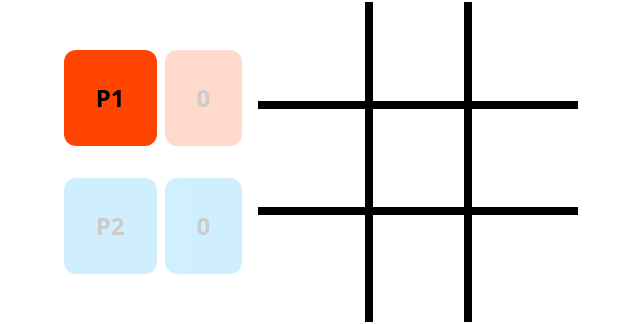
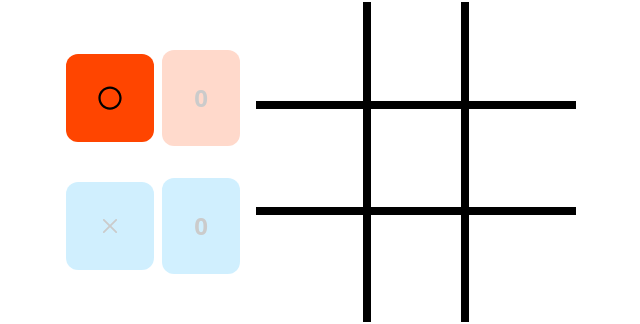
Before and after one commit to JC33340/minigames, a React (Vite) app: page /tictactoe in a window 1280 px wide. Shown: the part 142-466 px from the top of the page, without its empty margins (319-959 px from the left). Built offline with nearby package versions, Linux system fonts and the light colour scheme.

Commit message:
added RNG bomb addding function and number adding function together. Changed tic tac toe to indicate turns using X or O

```diff
--- a/src/games/minesweeper/MinesweeperGrid.tsx
+++ b/src/games/minesweeper/MinesweeperGrid.tsx
@@ -92,15 +92,8 @@ const MinesweeperGrid = ({ gridInfo }: MinesweeperGridType) => {
       currentBombIndex.forEach(index => {
         newGridTrack[index].isBomb = true;
       });
-      setGridTrack(newGridTrack);
-    }
-  }, [isFirstClick]);
 
-  //use effect for setting the numbers which indicate surrounding bombs
-  useEffect(() => {
-    if (!isFirstClick) {
-      const newGridTrack = [...gridTrack];
-      //adding numbers into grid boxes
+      //adding numbers into grid boxes to identify nearby bombs
       for (let i = 0; i < gridTrack.length; i++) {
         const squareIndexes = getSurroundingIndices(
           i,
@@ -110,9 +103,9 @@ const MinesweeperGrid = ({ gridInfo }: MinesweeperGridType) => {
 
         //seeing if any boxes in the 9x9 grids contain bombs
         let bombs = 0;
-        if (squareIndexes && gridTrack[i].isBomb === false) {
+        if (squareIndexes && newGridTrack[i].isBomb === false) {
           for (let j of squareIndexes) {
-            if (gridTrack[j].isBomb === true) {
+            if (newGridTrack[j].isBomb === true) {
               bombs += 1;
             }
           }
@@ -120,9 +113,10 @@ const MinesweeperGrid = ({ gridInfo }: MinesweeperGridType) => {
 
         newGridTrack[i].number = bombs;
       }
+
       setGridTrack(newGridTrack);
     }
-  }, [gridTrack]);
+  }, [isFirstClick]);
 
   //creating grid display
   const display = [];
--- a/src/games/tictactoe/TicTacToe.tsx
+++ b/src/games/tictactoe/TicTacToe.tsx
@@ -1,6 +1,8 @@
 import { ReactElement } from 'react';
 import Box from './Box';
 import { useState, useEffect } from 'react';
+import { RxCross2 } from 'react-icons/rx';
+import { FaRegCircle } from 'react-icons/fa';
 
 const TicTacToe = () => {
   const [winner, setWinner] = useState<{
@@ -101,7 +103,9 @@ const TicTacToe = () => {
             <div
               className={`${turn === 'p1' ? '' : 'opacity-20'} p-4 lg:p-8 rounded-xl bg-[#FF4500]`}
             >
-              <p>P1</p>
+              <p>
+                <FaRegCircle />
+              </p>
             </div>
             <div className="p-4 lg:p-8 rounded-xl bg-[#FF4500] opacity-20">
               <p>{score.p1}</p>
@@ -111,7 +115,9 @@ const TicTacToe = () => {
             <div
               className={`${turn === 'p2' ? '' : 'opacity-20'} p-4 lg:p-8 rounded-xl bg-[#19B5FE]`}
             >
-              <p>P2</p>
+              <p>
+                <RxCross2 />
+              </p>
             </div>
             <div className="p-4 lg:p-8 rounded-xl bg-[#19B5FE] opacity-20">
               <p>{score.p2}</p>
@@ -128,7 +134,7 @@ const TicTacToe = () => {
               <p>
                 {isDraw
                   ? 'Draw'
-                  : `${winner.winner.toLocaleUpperCase()} Wins !`}
+                  : `${winner.winner === 'p1' ? 'O' : 'X'} Wins !`}
               </p>
             </div>
             <button
```
